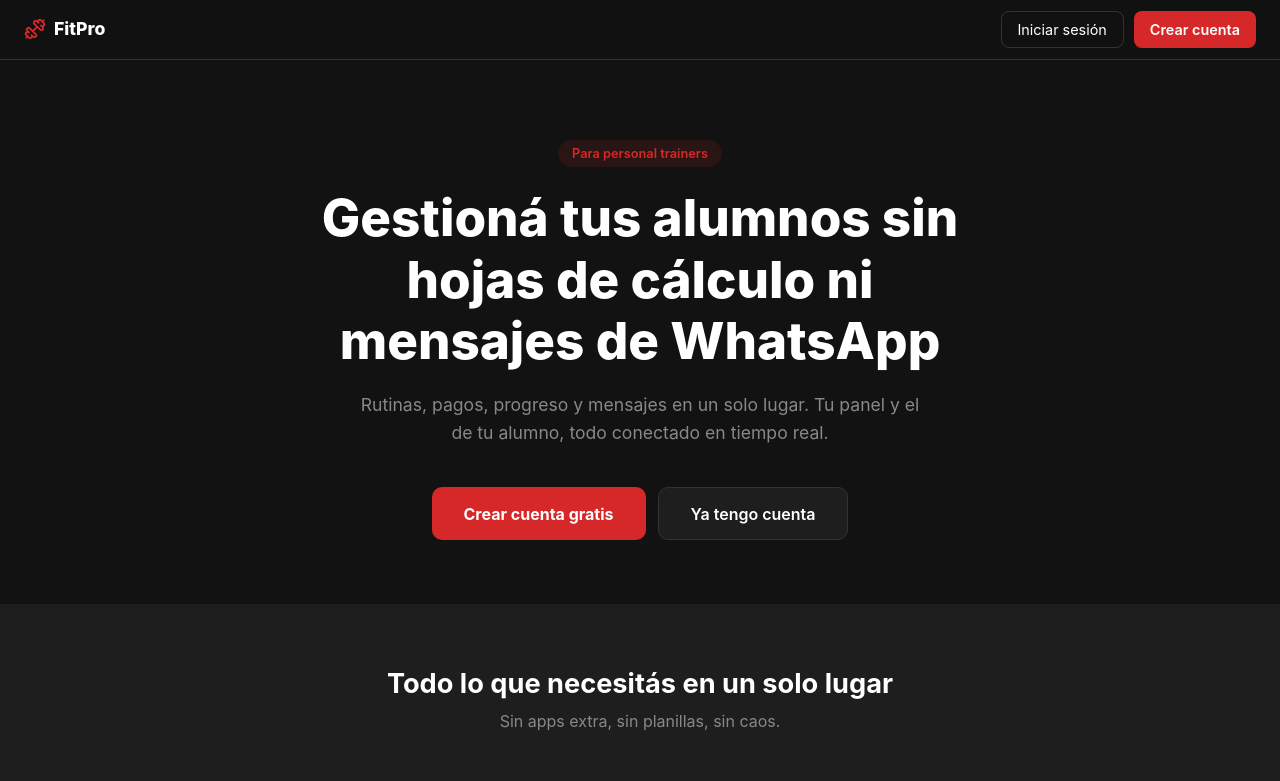
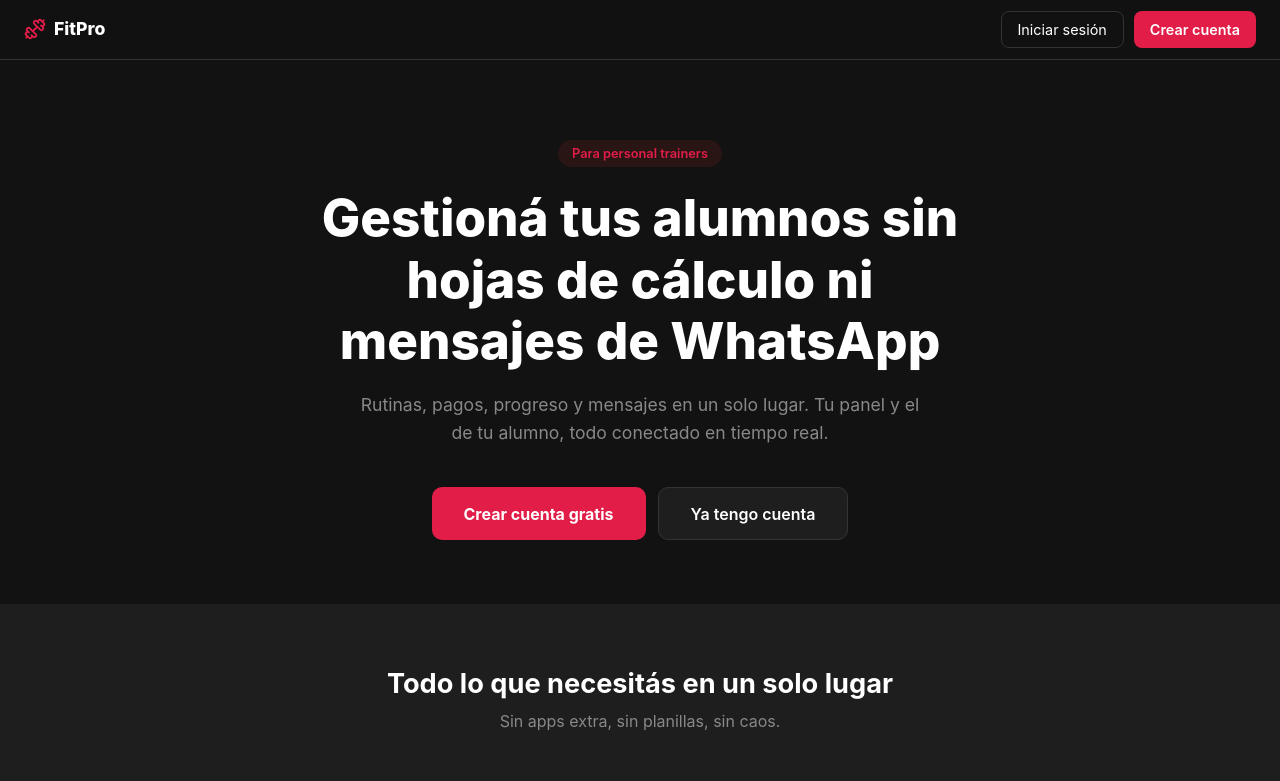
Before and after one commit to Flormusi/FitPro, a React (Vite) app: page / in a window 1280 px wide. Shown: the top 781 px of the page. Built offline with nearby package versions, Linux system fonts and the light colour scheme; no server answers.

Commit message:
brand: set Ferrari red as primary color

```diff
--- a/src/index.css
+++ b/src/index.css
@@ -4,8 +4,8 @@
 
 :root {
   /* Brand colors — change these to white-label for each client */
-  --color-primary: #D62828;
-  --color-primary-hover: #b91c1c;
+  --color-primary: #e11d48;
+  --color-primary-hover: #be123c;
   --color-accent: #667eea;
 
   /* Background scale */
```
